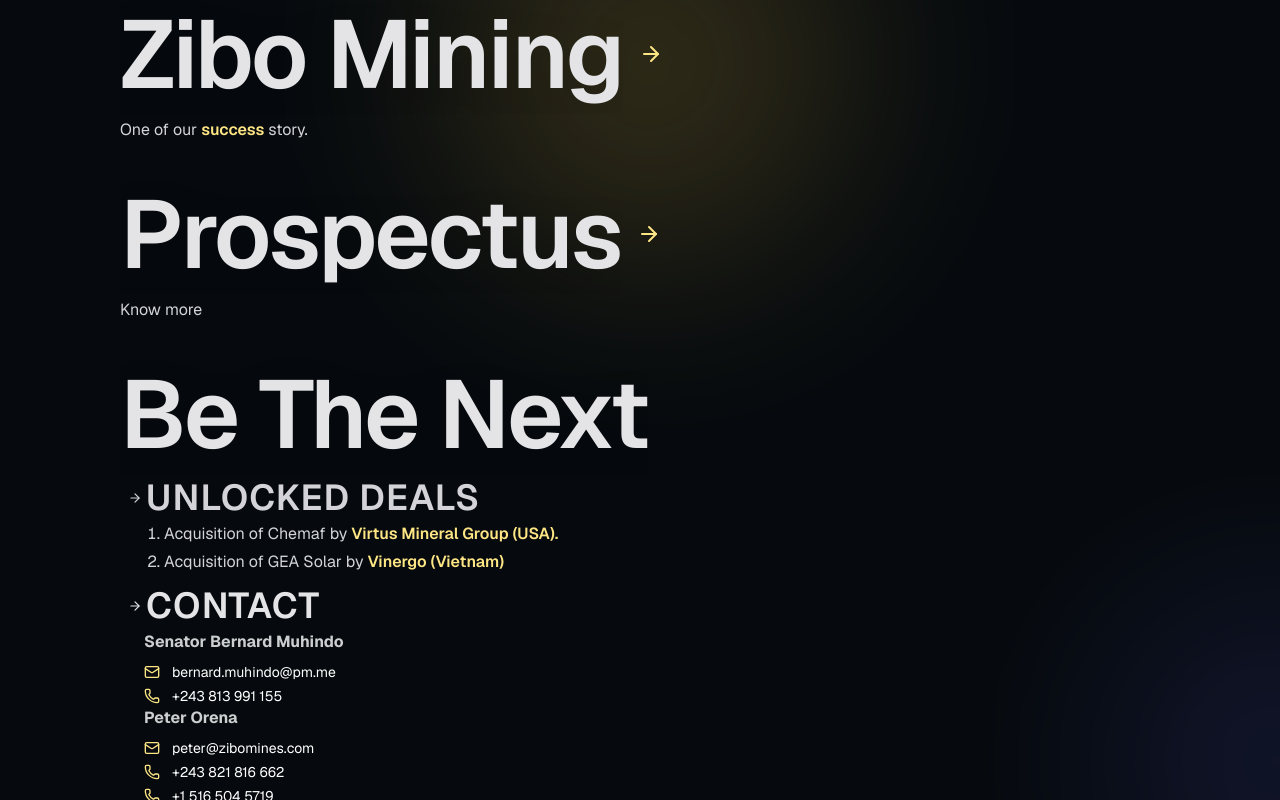
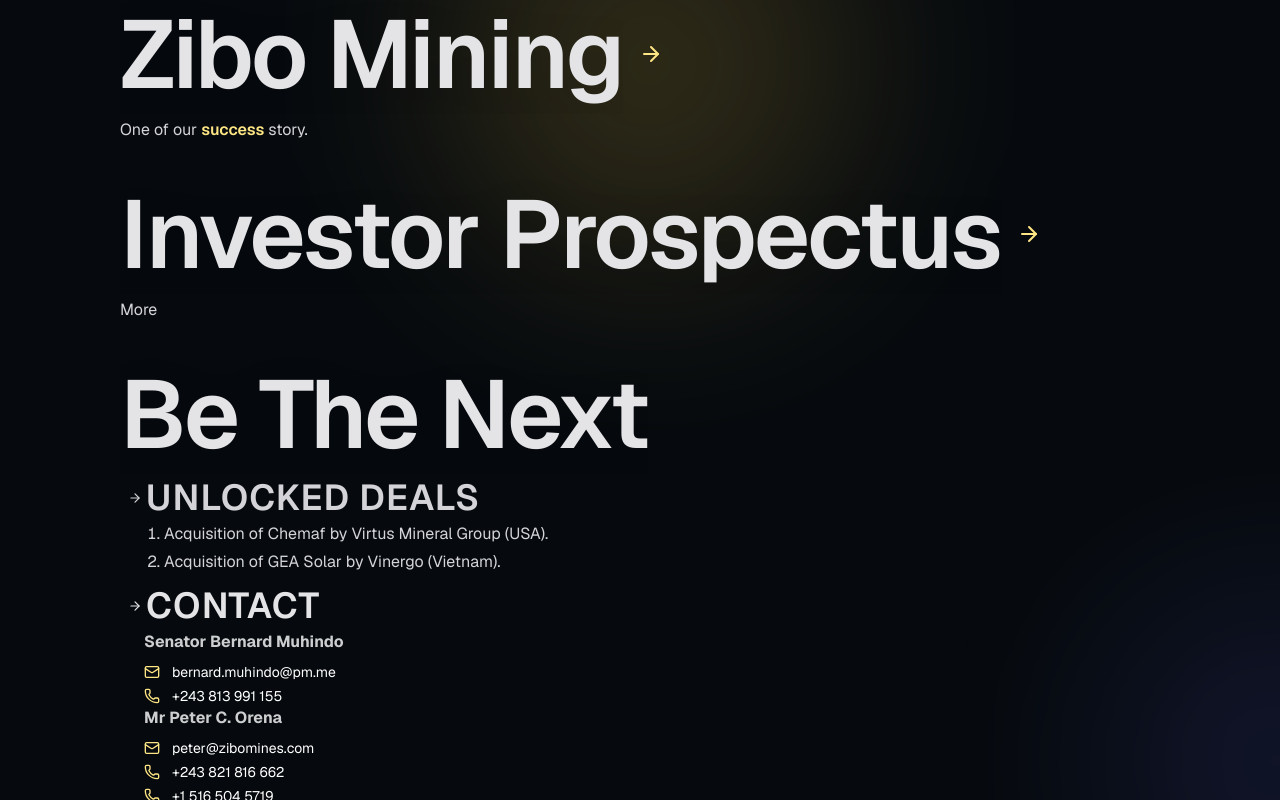
Before and after one commit to digipublic243/invest, a Next.js app: page / in a window 1280 px wide. Built offline with nearby package versions, Linux system fonts and the light colour scheme; no server answers.

Commit message:
Add unique IDs to items in Home page; update titles and descriptions for clarity and consistency

```diff
--- a/app/page.tsx
+++ b/app/page.tsx
@@ -31,6 +31,7 @@
             >
               {[
               {
+                id: "zibo-mining",
                 title: "Zibo Mining",
                 icon: <ArrowRightIcon className="h-4 w-4" />,
                 description: (
@@ -42,28 +43,25 @@
                 href: "https://zibomines.com/",
               },
               {
-                title: "Prospectus",
-                description:
-                  "Know more",
+                id: "investor-prospectus",
+                title: (
+                  <>
+                    <span className="block sm:inline">Investor</span> Prospectus
+                  </>
+                ),
+                description: "More",
                 href: "/doc.pdf",
               },
               {
+                id: "be-the-next",
                 title: "Be The Next",
                 description: (
                   <ol className="list-decimal space-y-1 pl-5">
                     <li>
-                      Acquisition of Chemaf by
-                       <span className="block text-amber-200 sm:inline font-semibold">
-                        {" "}
-                        Virtus Mineral Group (USA).
-                      </span>
+                      Acquisition of Chemaf by Virtus Mineral Group (USA).
                     </li>
                     <li>
-                      Acquisition of GEA Solar by
-                       <span className="block text-amber-200 sm:inline font-semibold">
-                        {" "}
-                        Vinergo (Vietnam)
-                      </span>
+                      Acquisition of GEA Solar by Vinergo (Vietnam).
                     </li>
                   </ol>
                 ),
@@ -85,7 +83,7 @@
                     ],
                   },
                   {
-                    name: "Peter Orena",
+                    name: "Mr Peter C. Orena",
                     items: [
                       {
                         icon: <Mail className="h-4 w-4" />,
@@ -153,13 +151,13 @@
               //   },
               ].map((item) => (
               <motion.div
-                key={item.title}
+                key={item.id}
                 className="md:space-y-1 space-y-0"
                 variants={itemMotion}
               >
                 <div className="flex flex-wrap items-center gap-4">
                 <div className="relative inline-block overflow-hidden">
-                <div className="max-w-4xl font-poppins text-5xl font-semibold leading-tight tracking-tight sm:text-4xl lg:text-8xl drop-shadow-2xl">
+                <div className="md:max-w-4xl w-full font-poppins text-5xl font-semibold leading-tight tracking-tight  lg:text-8xl drop-shadow-2xl">
   {item.title}
 </div>
 
```
